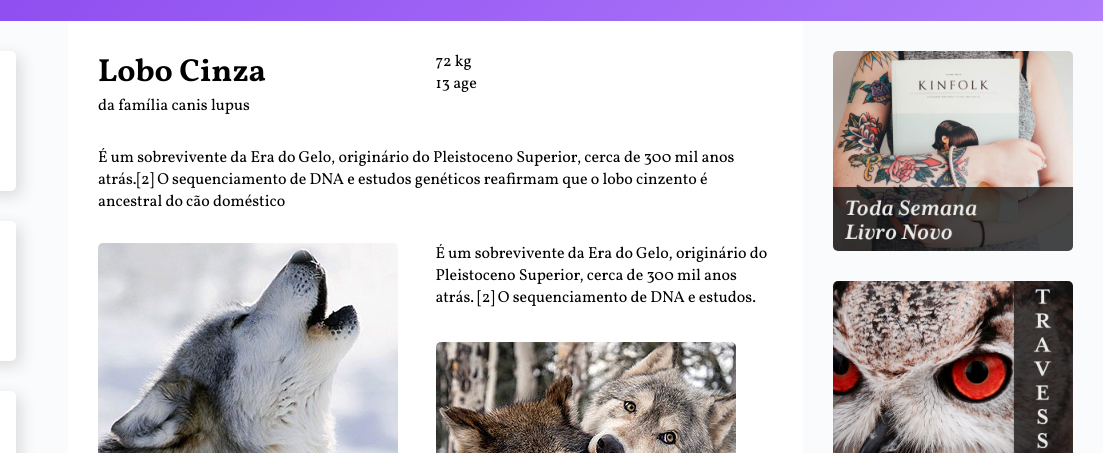
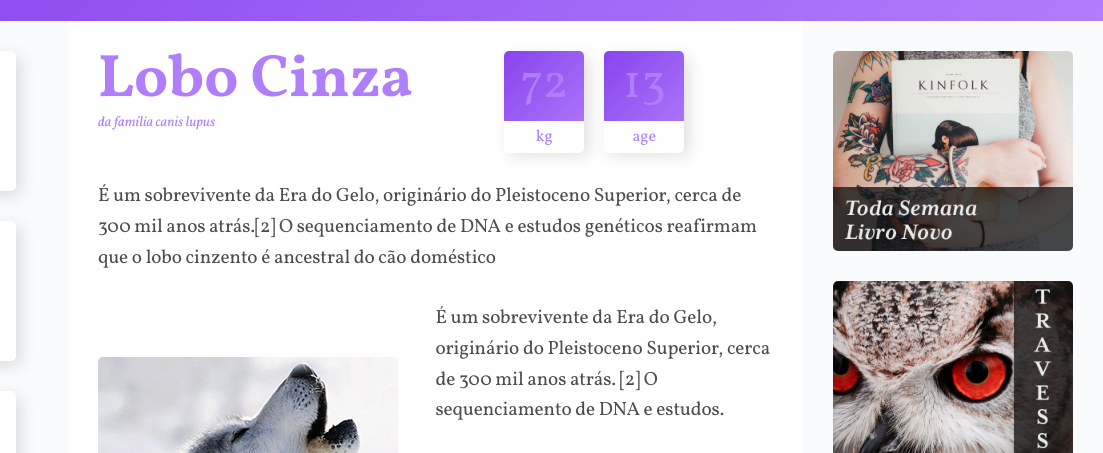
Before and after one commit to ronaldobergara/Origamid-Wildbeast, a plain HTML site: page index.html in a window 1280 px wide. Shown: the part 72-525 px from the top of the page, 177-1280 px from the left. Drawn offline with Linux system fonts and the light colour scheme.

Commit message:
Estilizando as caracteristicas

```diff
--- a/css/style.css
+++ b/css/style.css
@@ -124,6 +124,87 @@ img {
     align-self: end;
 }
 
+/* ESTILOS CONTENT */
+
+p {
+    font-size: 1.2em;
+    line-height: 1.6;
+    letter-spacing: -0.005em;
+    color: rgba(0, 0, 0, .7);
+}
+
+.informacoes p + p {
+    margin-top: 30px;
+}
+
+/* TITULO */
+.titulo {
+    color: #B07DFB
+}
+
+.titulo h1 {
+    font-size: 3.75em;
+    line-height: 1;
+    font-weight: 700;
+}
+
+.titulo span {
+    font-size: 0.875em; /* + ou - 14px  */
+    font-style: italic;
+}
+
+/* CARACTERISTICAS */
+.caracteristicas{
+    display: grid;
+    /* align-items: flex-start; */
+    grid-auto-rows: max-content;
+    grid-auto-flow: column;
+    grid-template-columns: 100px 100px;
+    justify-content: center;
+    grid-template-areas:
+        "info1 info2"
+}
+
+.info1 {
+    grid-area: "info1";
+}
+
+.info2 {
+    grid-area: "info2";
+}
+
+.caracteristicas span {
+    display: block;
+    color: #B07DFB;
+}
+
+.caracteristicas > div {
+    width: 80px;
+    text-align: center;
+    background: linear-gradient(135deg, #8844ee, #B07DFB);
+    border-radius: 5px;
+    box-shadow: 5px 5px 15px 0px rgba(44, 44, 44, 0.15);
+    position: relative;
+}
+
+.caracteristicas > div:first-child {
+    /* margin-right: 30px; */
+}
+
+.numero {
+    font-size: 3em;
+    line-height: 1;
+    margin: 10px auto;
+}
+
+.rotulo {
+    background: white;
+    border-radius: 0 0 5px 5px;
+    padding: 5px 0;
+    position: relative;
+    top: 2px;
+}
+
 
 /* Anuncios */
 
--- a/index.html
+++ b/index.html
@@ -58,11 +58,11 @@
         </div>
 
         <div class="caracteristicas">
-          <div>
+          <div class="info1">
             <span class="numero">72</span>
             <span class="rotulo">kg</span>
           </div>
-          <div>
+          <div class="info2">
             <span class="numero">13</span>
             <span class="rotulo">age</span>
           </div>
```
